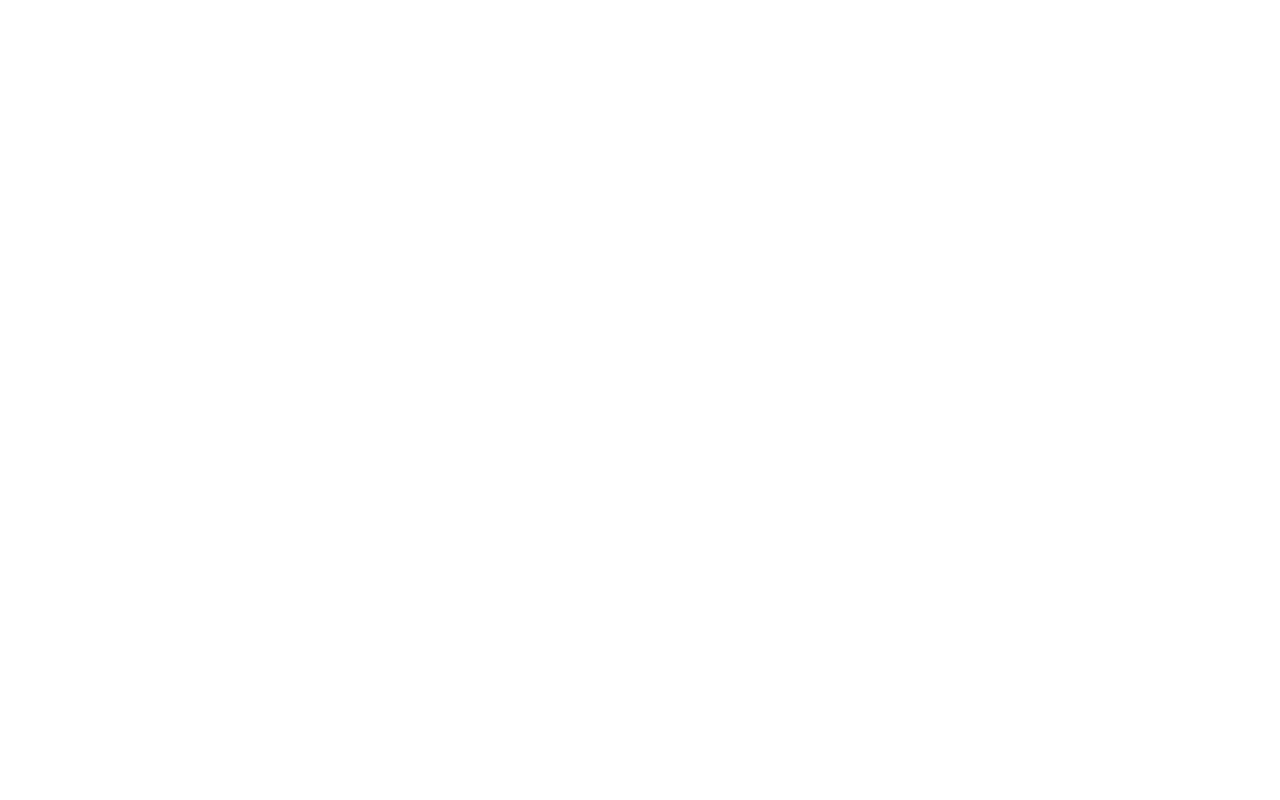
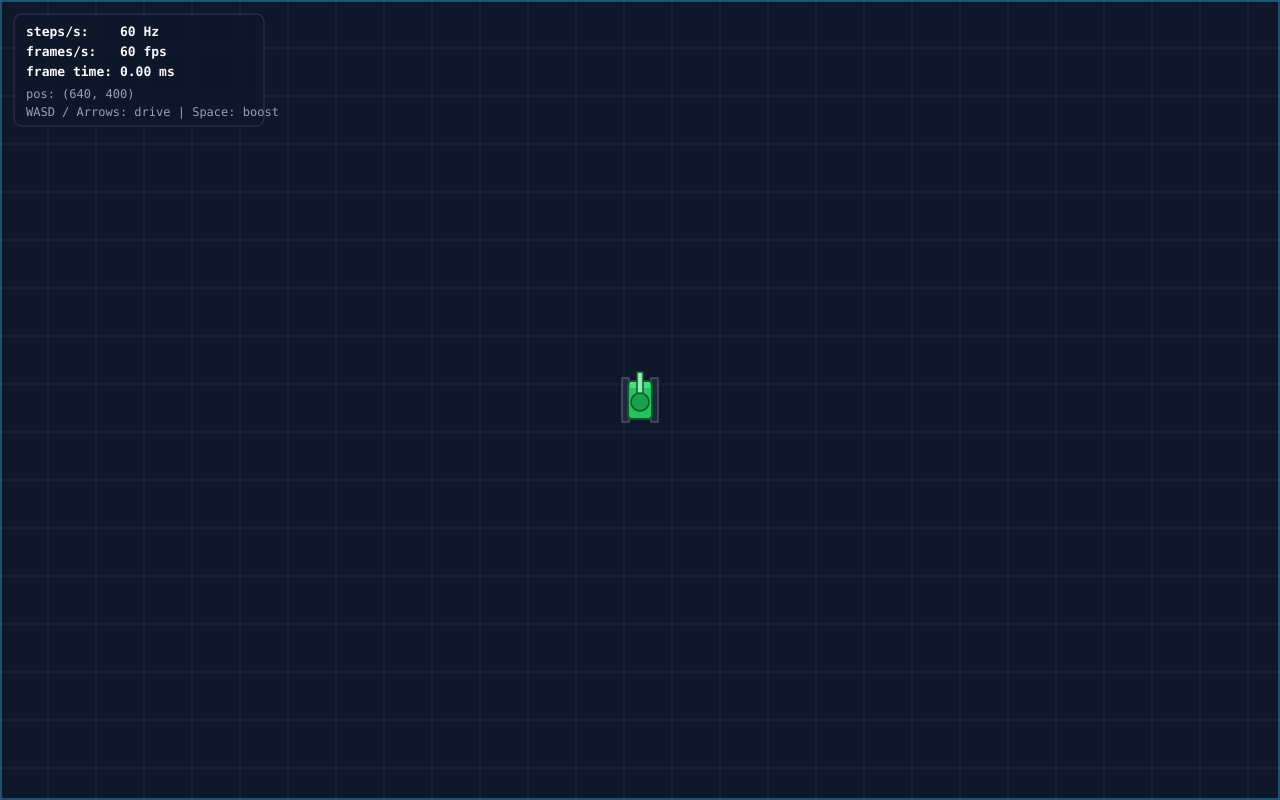
Before and after one commit to 06AndriiSK06/JSTanks, a website built with Vite: page index.html in a window 1280 px wide. Built offline with nearby package versions, Linux system fonts and the light colour scheme.

Commit message:
Lab 1: fixed-timestep loop, tank physics, and interpolated rendering

```diff
--- a/index.html
+++ b/index.html
@@ -4,6 +4,25 @@
     <meta charset="UTF-8" />
     <meta name="viewport" content="width=device-width, initial-scale=1.0" />
     <title>JSTanks — Arena</title>
+    <style>
+      * {
+        box-sizing: border-box;
+        margin: 0;
+        padding: 0;
+      }
+      html,
+      body {
+        width: 100%;
+        height: 100%;
+        overflow: hidden;
+        background: #0f172a;
+      }
+      canvas {
+        display: block;
+        width: 100vw;
+        height: 100vh;
+      }
+    </style>
   </head>
   <body>
     <canvas id="game"></canvas>
--- a/src/input.js
+++ b/src/input.js
@@ -0,0 +1,48 @@
+export function createInput(target = window) {
+	const down = new Set();
+	const pressed = new Set();
+
+	function onKeyDown(event) {
+		if (
+			["ArrowUp", "ArrowDown", "ArrowLeft", "ArrowRight", "Space"].includes(
+				event.code,
+			)
+		) {
+			event.preventDefault();
+		}
+		if (!event.repeat && !down.has(event.code)) {
+			pressed.add(event.code);
+		}
+		down.add(event.code);
+	}
+
+	function onKeyUp(event) {
+		down.delete(event.code);
+	}
+
+	function onBlur() {
+		down.clear();
+		pressed.clear();
+	}
+
+	target.addEventListener("keydown", onKeyDown);
+	target.addEventListener("keyup", onKeyUp);
+	target.addEventListener("blur", onBlur);
+
+	return {
+		isDown(code) {
+			return down.has(code);
+		},
+		justPressed(code) {
+			return pressed.has(code);
+		},
+		endStep() {
+			pressed.clear();
+		},
+		destroy() {
+			target.removeEventListener("keydown", onKeyDown);
+			target.removeEventListener("keyup", onKeyUp);
+			target.removeEventListener("blur", onBlur);
+		},
+	};
+}
--- a/src/loop.js
+++ b/src/loop.js
@@ -0,0 +1,73 @@
+export function createLoop({ step = 1 / 60, simulate, render }) {
+	let rafId = null;
+	let running = false;
+	let lastTime = 0;
+	let accumulator = 0;
+
+	let statsTimer = 0;
+	let stepCounter = 0;
+	let frameCounter = 0;
+
+	const stats = {
+		stepsPerSec: 60,
+		framesPerSec: 60,
+		frameTimeMs: 0,
+	};
+
+	function frame(now) {
+		if (!running) return;
+
+		const frameStart = performance.now();
+		const rawDt = (now - lastTime) / 1000;
+		lastTime = now;
+
+		const clampedDt = Math.min(Math.max(rawDt, 0), 0.25);
+		accumulator += clampedDt;
+
+		while (accumulator >= step) {
+			simulate(step);
+			accumulator -= step;
+			stepCounter += 1;
+		}
+
+		const alpha = accumulator / step;
+		render(alpha);
+		frameCounter += 1;
+
+		stats.frameTimeMs = performance.now() - frameStart;
+		statsTimer += clampedDt;
+
+		if (statsTimer >= 1) {
+			stats.stepsPerSec = Math.round(stepCounter / statsTimer);
+			stats.framesPerSec = Math.round(frameCounter / statsTimer);
+			stepCounter = 0;
+			frameCounter = 0;
+			statsTimer = 0;
+		}
+
+		rafId = requestAnimationFrame(frame);
+	}
+
+	return {
+		start() {
+			if (running) return;
+			running = true;
+			lastTime = performance.now();
+			accumulator = 0;
+			statsTimer = 0;
+			stepCounter = 0;
+			frameCounter = 0;
+			rafId = requestAnimationFrame(frame);
+		},
+		stop() {
+			running = false;
+			if (rafId !== null) {
+				cancelAnimationFrame(rafId);
+				rafId = null;
+			}
+		},
+		getStats() {
+			return { ...stats };
+		},
+	};
+}
--- a/src/main.js
+++ b/src/main.js
@@ -0,0 +1,46 @@
+import { createInput } from "./input.js";
+import { createLoop } from "./loop.js";
+import { setupCanvas } from "./render/canvas.js";
+import {
+	drawArena,
+	drawHud,
+	drawShip,
+	interpolateState,
+} from "./render/draw.js";
+import { createArena, wrapArena } from "./sim/arena.js";
+import { cloneShip, createShip, integrate } from "./sim/ship.js";
+
+const canvas = document.getElementById("game");
+const arena = createArena(window.innerWidth, window.innerHeight);
+
+const { ctx } = setupCanvas(canvas, (width, height) => {
+	arena.width = width;
+	arena.height = height;
+});
+
+const input = createInput(window);
+const currentShip = createShip(arena.width / 2, arena.height / 2);
+let previousShip = cloneShip(currentShip);
+
+const loop = createLoop({
+	step: 1 / 60,
+	simulate(dt) {
+		previousShip = cloneShip(currentShip);
+		integrate(currentShip, input, dt);
+		wrapArena(currentShip, arena);
+		input.endStep();
+	},
+	render(alpha) {
+		const interpolatedShip = interpolateState(
+			previousShip,
+			currentShip,
+			alpha,
+			arena,
+		);
+		drawArena(ctx, arena);
+		drawShip(ctx, interpolatedShip);
+		drawHud(ctx, loop.getStats(), currentShip);
+	},
+});
+
+loop.start();
--- a/src/render/canvas.js
+++ b/src/render/canvas.js
@@ -0,0 +1,27 @@
+export function setupCanvas(canvas, onResize) {
+	const ctx = canvas.getContext("2d");
+
+	function resize() {
+		const dpr = window.devicePixelRatio || 1;
+		const width = window.innerWidth;
+		const height = window.innerHeight;
+
+		canvas.width = Math.round(width * dpr);
+		canvas.height = Math.round(height * dpr);
+		ctx.setTransform(dpr, 0, 0, dpr, 0, 0);
+
+		if (onResize) {
+			onResize(width, height);
+		}
+	}
+
+	resize();
+	window.addEventListener("resize", resize);
+
+	return {
+		ctx,
+		destroy() {
+			window.removeEventListener("resize", resize);
+		},
+	};
+}
--- a/src/render/draw.js
+++ b/src/render/draw.js
@@ -0,0 +1,123 @@
+import { normalizeAngle } from "../sim/ship.js";
+
+function lerp(a, b, alpha) {
+	return a + (b - a) * alpha;
+}
+
+function lerpAngle(a, b, alpha) {
+	const diff = normalizeAngle(b - a);
+	return normalizeAngle(a + diff * alpha);
+}
+
+export function interpolateState(prev, curr, alpha, arena) {
+	const dx = Math.abs(curr.x - prev.x);
+	const dy = Math.abs(curr.y - prev.y);
+	const wrappedX = dx > arena.width * 0.5;
+	const wrappedY = dy > arena.height * 0.5;
+
+	return {
+		x: wrappedX ? curr.x : lerp(prev.x, curr.x, alpha),
+		y: wrappedY ? curr.y : lerp(prev.y, curr.y, alpha),
+		angle: lerpAngle(prev.angle, curr.angle, alpha),
+		thrust: curr.thrust,
+		boostTimer: curr.boostTimer,
+	};
+}
+
+export function drawArena(ctx, arena) {
+	ctx.fillStyle = "#0f172a";
+	ctx.fillRect(0, 0, arena.width, arena.height);
+
+	const gridSize = 48;
+	ctx.strokeStyle = "rgba(148, 163, 184, 0.12)";
+	ctx.lineWidth = 1;
+	ctx.beginPath();
+
+	for (let x = 0; x <= arena.width; x += gridSize) {
+		ctx.moveTo(x, 0);
+		ctx.lineTo(x, arena.height);
+	}
+	for (let y = 0; y <= arena.height; y += gridSize) {
+		ctx.moveTo(0, y);
+		ctx.lineTo(arena.width, y);
+	}
+	ctx.stroke();
+
+	ctx.strokeStyle = "rgba(56, 189, 248, 0.35)";
+	ctx.lineWidth = 2;
+	ctx.strokeRect(1, 1, arena.width - 2, arena.height - 2);
+}
+
+export function drawShip(ctx, ship) {
+	ctx.save();
+	ctx.translate(ship.x, ship.y);
+	ctx.rotate(ship.angle);
+
+	if (ship.thrust > 0 || ship.boostTimer > 0) {
+		const flameLen = ship.boostTimer > 0 ? 26 : 15;
+		ctx.fillStyle = ship.boostTimer > 0 ? "#38bdf8" : "#f97316";
+		ctx.beginPath();
+		ctx.moveTo(-22, -6);
+		ctx.lineTo(-22 - flameLen, 0);
+		ctx.lineTo(-22, 6);
+		ctx.closePath();
+		ctx.fill();
+	}
+
+	ctx.fillStyle = "#1e293b";
+	ctx.strokeStyle = "#475569";
+	ctx.lineWidth = 1.5;
+	ctx.fillRect(-22, -18, 44, 7);
+	ctx.strokeRect(-22, -18, 44, 7);
+	ctx.fillRect(-22, 11, 44, 7);
+	ctx.strokeRect(-22, 11, 44, 7);
+
+	ctx.fillStyle = "#22c55e";
+	ctx.strokeStyle = "#14532d";
+	ctx.lineWidth = 2;
+	ctx.beginPath();
+	ctx.roundRect(-19, -12, 38, 24, 4);
+	ctx.fill();
+	ctx.stroke();
+
+	ctx.fillStyle = "#4ade80";
+	ctx.fillRect(12, -10, 6, 20);
+
+	ctx.fillStyle = "#86efac";
+	ctx.strokeStyle = "#14532d";
+	ctx.lineWidth = 1.5;
+	ctx.fillRect(4, -3, 24, 6);
+	ctx.strokeRect(4, -3, 24, 6);
+
+	ctx.fillStyle = "#16a34a";
+	ctx.beginPath();
+	ctx.arc(-2, 0, 9, 0, Math.PI * 2);
+	ctx.fill();
+	ctx.stroke();
+
+	ctx.restore();
+}
+
+export function drawHud(ctx, stats, ship) {
+	ctx.save();
+	ctx.fillStyle = "rgba(15, 23, 42, 0.78)";
+	ctx.strokeStyle = "rgba(148, 163, 184, 0.25)";
+	ctx.lineWidth = 1;
+	ctx.beginPath();
+	ctx.roundRect(14, 14, 250, 112, 8);
+	ctx.fill();
+	ctx.stroke();
+
+	ctx.fillStyle = "#f8fafc";
+	ctx.font =
+		"600 13px ui-monospace, SFMono-Regular, Menlo, Consolas, monospace";
+	ctx.fillText(`steps/s:    ${stats.stepsPerSec} Hz`, 26, 36);
+	ctx.fillText(`frames/s:   ${stats.framesPerSec} fps`, 26, 56);
+	ctx.fillText(`frame time: ${stats.frameTimeMs.toFixed(2)} ms`, 26, 76);
+
+	ctx.fillStyle = "#94a3b8";
+	ctx.font = "12px ui-monospace, SFMono-Regular, Menlo, Consolas, monospace";
+	ctx.fillText(`pos: (${Math.round(ship.x)}, ${Math.round(ship.y)})`, 26, 98);
+	ctx.fillText("WASD / Arrows: drive | Space: boost", 26, 116);
+	ctx.restore();
+}
--- a/src/sim/arena.js
+++ b/src/sim/arena.js
@@ -0,0 +1,25 @@
+export function createArena(width = 960, height = 640) {
+	return { width, height };
+}
+
+export function wrapArena(entity, arena) {
+	let wrapped = false;
+
+	if (entity.x < 0) {
+		entity.x += arena.width;
+		wrapped = true;
+	} else if (entity.x >= arena.width) {
+		entity.x -= arena.width;
+		wrapped = true;
+	}
+
+	if (entity.y < 0) {
+		entity.y += arena.height;
+		wrapped = true;
+	} else if (entity.y >= arena.height) {
+		entity.y -= arena.height;
+		wrapped = true;
+	}
+
+	return wrapped;
+}
--- a/src/sim/ship.js
+++ b/src/sim/ship.js
@@ -0,0 +1,96 @@
+const TWO_PI = Math.PI * 2;
+
+export const TANK_CONFIG = {
+	turnSpeed: 3.1,
+	forwardAccel: 540,
+	reverseAccel: 320,
+	drag: 2.4,
+	maxSpeed: 340,
+	boostImpulse: 220,
+	boostDuration: 0.25,
+};
+
+export function createShip(x = 400, y = 300) {
+	return {
+		x,
+		y,
+		vx: 0,
+		vy: 0,
+		angle: -Math.PI / 2,
+		thrust: 0,
+		boostTimer: 0,
+	};
+}
+
+export function cloneShip(ship) {
+	return {
+		x: ship.x,
+		y: ship.y,
+		vx: ship.vx,
+		vy: ship.vy,
+		angle: ship.angle,
+		thrust: ship.thrust,
+		boostTimer: ship.boostTimer,
+	};
+}
+
+export function normalizeAngle(angle) {
+	let a = angle % TWO_PI;
+	if (a > Math.PI) a -= TWO_PI;
+	if (a < -Math.PI) a += TWO_PI;
+	return a;
+}
+
+export function integrate(ship, input, dt) {
+	const turnLeft = input.isDown("KeyA") || input.isDown("ArrowLeft");
+	const turnRight = input.isDown("KeyD") || input.isDown("ArrowRight");
+	const moveForward = input.isDown("KeyW") || input.isDown("ArrowUp");
+	const moveBackward = input.isDown("KeyS") || input.isDown("ArrowDown");
+
+	const turnDir = (turnRight ? 1 : 0) - (turnLeft ? 1 : 0);
+	ship.angle = normalizeAngle(
+		ship.angle + turnDir * TANK_CONFIG.turnSpeed * dt,
+	);
+
+	let thrustInput = 0;
+	if (moveForward) thrustInput += 1;
+	if (moveBackward) thrustInput -= 1;
+	ship.thrust = thrustInput;
+
+	const cos = Math.cos(ship.angle);
+	const sin = Math.sin(ship.angle);
+
+	if (thrustInput > 0) {
+		ship.vx += cos * TANK_CONFIG.forwardAccel * dt;
+		ship.vy += sin * TANK_CONFIG.forwardAccel * dt;
+	} else if (thrustInput < 0) {
+		ship.vx -= cos * TANK_CONFIG.reverseAccel * dt;
+		ship.vy -= sin * TANK_CONFIG.reverseAccel * dt;
+	}
+
+	if (input.justPressed("Space")) {
+		ship.vx += cos * TANK_CONFIG.boostImpulse;
+		ship.vy += sin * TANK_CONFIG.boostImpulse;
+		ship.boostTimer = TANK_CONFIG.boostDuration;
+	}
+
+	if (ship.boostTimer > 0) {
+		ship.boostTimer = Math.max(0, ship.boostTimer - dt);
+	}
+
+	const damping = Math.exp(-TANK_CONFIG.drag * dt);
+	ship.vx *= damping;
+	ship.vy *= damping;
+
+	const currentMaxSpeed =
+		ship.boostTimer > 0 ? TANK_CONFIG.maxSpeed * 1.45 : TANK_CONFIG.maxSpeed;
+	const speed = Math.hypot(ship.vx, ship.vy);
+	if (speed > currentMaxSpeed) {
+		const scale = currentMaxSpeed / speed;
+		ship.vx *= scale;
+		ship.vy *= scale;
+	}
+
+	ship.x += ship.vx * dt;
+	ship.y += ship.vy * dt;
+}
```
Also changed, not shown: package.json (indentation only).
